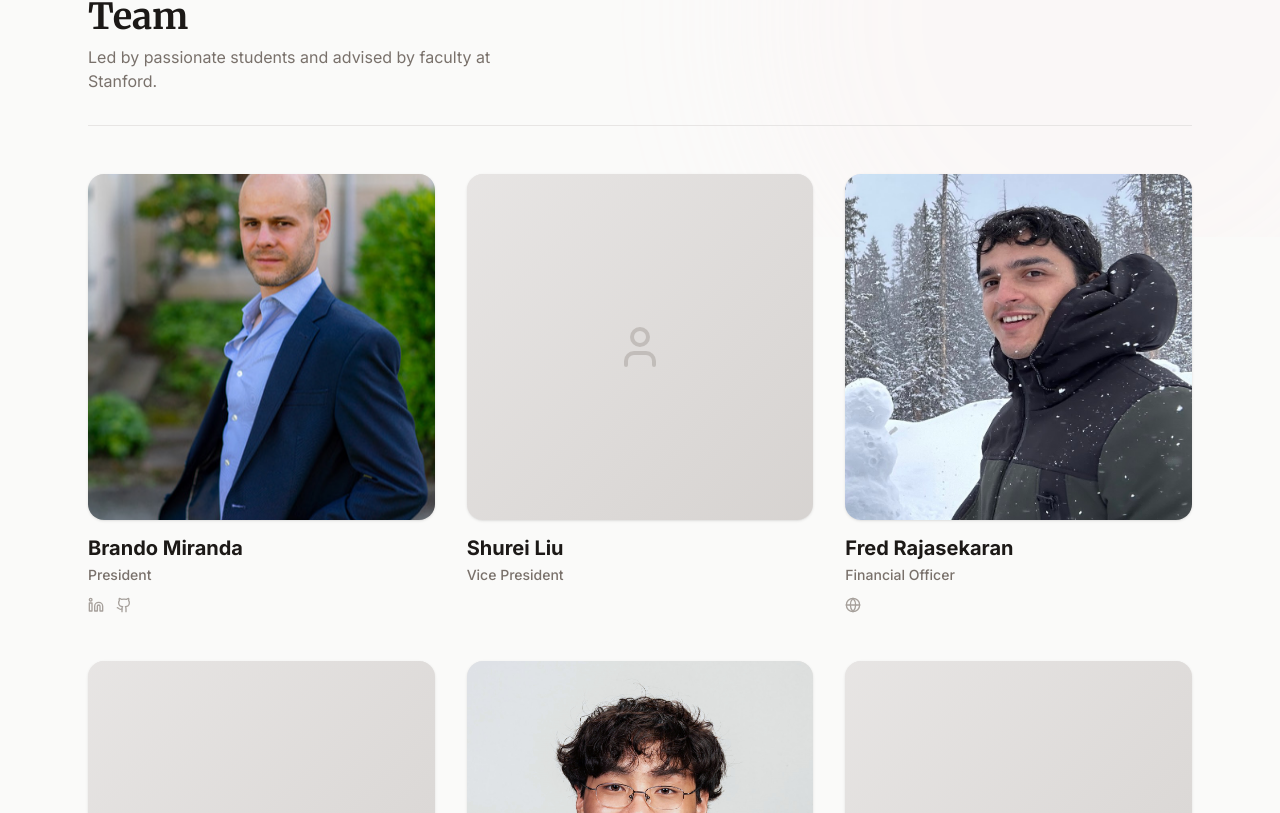
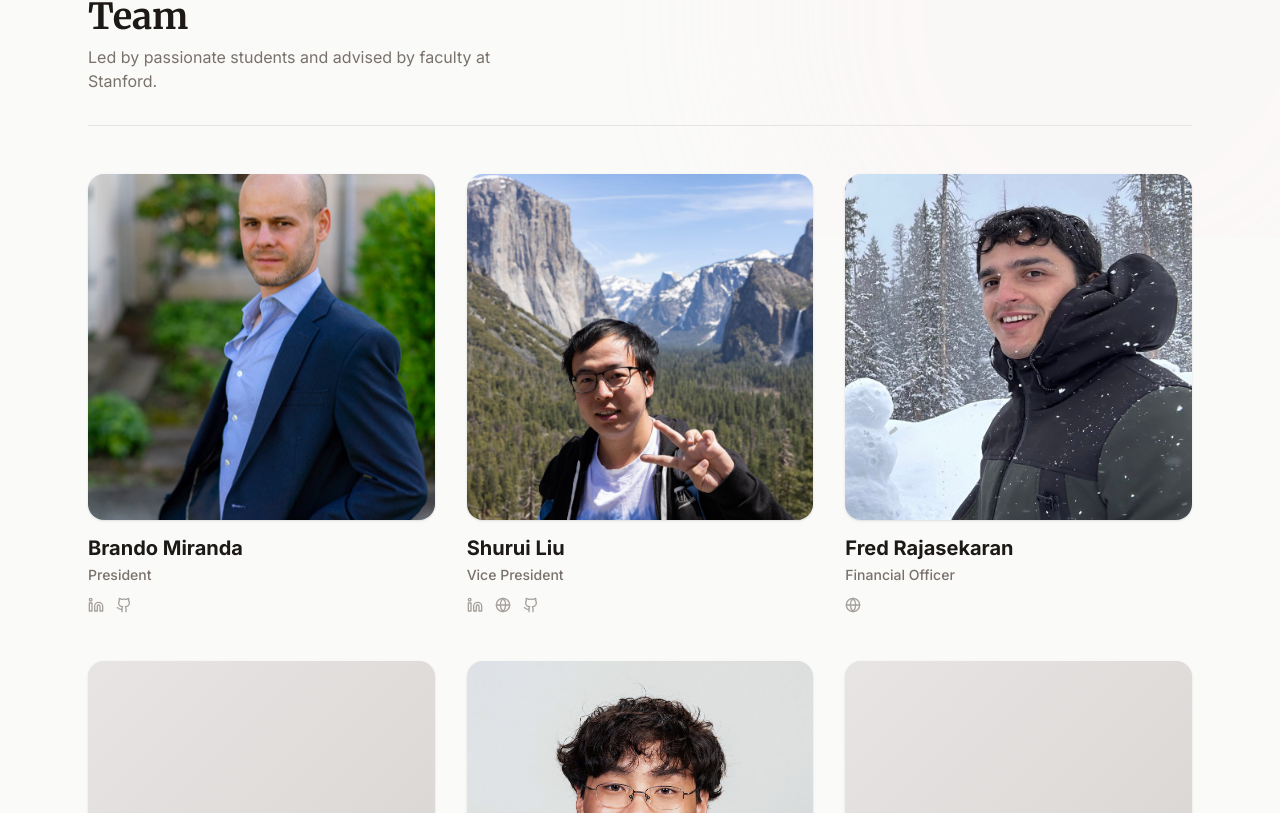
Before and after one commit to Stanford-AI-for-LEAN-Club/stanford-lean-website, a Next.js app: page /about in a window 1280 px wide. Shown: the part 563-1376 px from the top of the page. Built offline with nearby package versions, Linux system fonts and the light colour scheme.

Commit message:
added shurui

```diff
--- a/src/app/about/page.tsx
+++ b/src/app/about/page.tsx
@@ -26,8 +26,12 @@ const leadership: TeamMember[] = [
     linkedin: "https://www.linkedin.com/in/brando-miranda-40821046/",
   },
   {
-    name: "Shurei Liu",
+    name: "Shurui Liu",
     role: "Vice President",
+    image: "/team/Shurui.jpg",
+    website: "https://shurui.people.stanford.edu/",
+    github: "https://github.com/srliu3264",
+    linkedin: "https://www.linkedin.com/in/shurui-liu-5161042a3/"
   },
   {
     name: "Fred Rajasekaran",
```
Also changed, not shown: public/team/Shurui.jpg (added).
